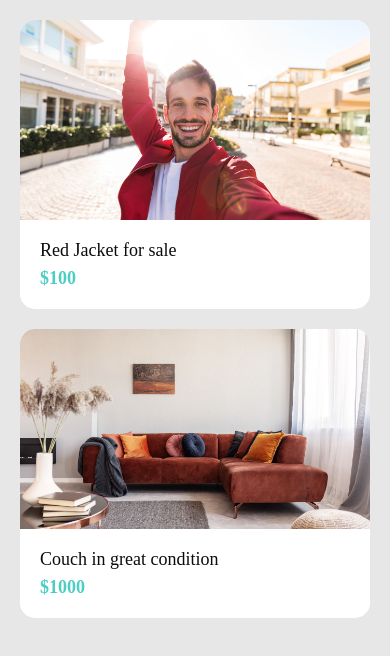
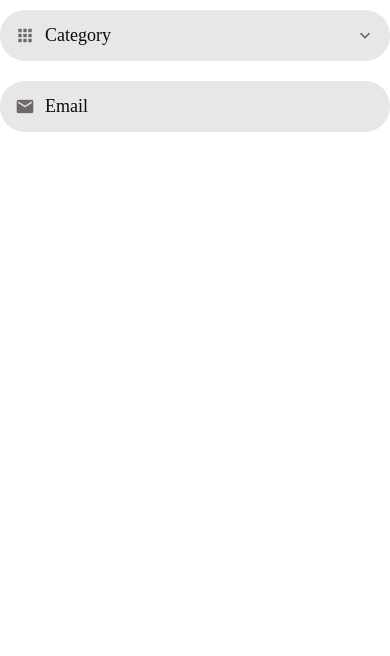
Before and after one commit to ahmadhmi/ReactNative-Project-MarketPlace-, a React Native app: screen / in a window 390 px wide. Shown: the top 656 px of the page. Built offline with nearby package versions, Linux system fonts and the light colour scheme.

Commit message:
added the AppPicker component

```diff
--- a/App.js
+++ b/App.js
@@ -9,11 +9,14 @@
 import ViewImageScreen from "./app/screens/ViewImageScreen";
 import AccountScreen from "./app/screens/AccountScreen";
 import ListingScreen from "./app/screens/ListingScreen";
+import AppPicker from "./app/components/AppPicker";
+import AppTextInput from "./app/components/AppTextInput";
 
 export default function App() {
   return (
     <GestureHandlerRootView>
-      <ListingScreen/>
+      <AppPicker icon="apps" placeholder="Category" />
+      <AppTextInput icon="email" placeholder="Email" />
     </GestureHandlerRootView>
   );
 }
--- /dev/null
+++ b/app/components/AppPicker.js
@@ -0,0 +1,81 @@
+import React, { useState } from "react";
+import {
+  View,
+  StyleSheet,
+  TouchableWithoutFeedback,
+  Modal,
+  Button,
+  FlatList,
+} from "react-native";
+import { MaterialCommunityIcons } from "@expo/vector-icons";
+
+import AppText from "./AppText";
+import Screen from "./Screen";
+import defaultStyles from "../config/styles";
+import PickerItem from "./PickerItem";
+
+function AppPicker({ icon, items, onSelectItem, placeholder, selectedItem }) {
+  const [modalVisible, setModalVisible] = useState(false);
+
+  return (
+    <>
+      <TouchableWithoutFeedback onPress={() => setModalVisible(true)}>
+        <View style={styles.container}>
+          {icon && (
+            <MaterialCommunityIcons
+              name={icon}
+              size={20}
+              color={defaultStyles.colors.medium}
+              style={styles.icon}
+            />
+          )}
+          <AppText style={styles.text}>
+            {selectedItem ? selectedItem.label : placeholder}
+          </AppText>
+          <MaterialCommunityIcons
+            name="chevron-down"
+            size={20}
+            color={defaultStyles.colors.medium}
+          />
+        </View>
+      </TouchableWithoutFeedback>
+      <Modal visible={modalVisible} animationType="slide">
+        <Screen>
+          <Button title="Close" onPress={() => setModalVisible(false)} />
+          <FlatList
+            data={items}
+            keyExtractor={(item) => item.value.toString()}
+            renderItem={({ item }) => (
+              <PickerItem
+                label={item.label}
+                onPress={() => {
+                  setModalVisible(false);
+                  onSelectItem(item);
+                }}
+              />
+            )}
+          />
+        </Screen>
+      </Modal>
+    </>
+  );
+}
+
+const styles = StyleSheet.create({
+  container: {
+    backgroundColor: defaultStyles.colors.light,
+    borderRadius: 25,
+    flexDirection: "row",
+    width: "100%",
+    padding: 15,
+    marginVertical: 10,
+  },
+  icon: {
+    marginRight: 10,
+  },
+  text: {
+    flex: 1,
+  },
+});
+
+export default AppPicker;
--- a/app/components/AppTextInput.js
+++ b/app/components/AppTextInput.js
@@ -1,18 +1,25 @@
 import React from "react";
-import { TextInput, View } from "react-native";
-import { MAterialCommunityIcons } from "@expo/vector-icons";
+import { View, TextInput, StyleSheet } from "react-native";
+import { MaterialCommunityIcons } from "@expo/vector-icons";
+
 import defaultStyles from "../config/styles";
 
 function AppTextInput({ icon, ...otherProps }) {
   return (
     <View style={styles.container}>
-      {icon && <MAterialCommunityIcons name={icon} size={20} color={defaultStyles.colors.medium} style={styles.icon} />}
-      <TextInput style={defaultStyles.text} {...otherProps}/>
+      {icon && (
+        <MaterialCommunityIcons
+          name={icon}
+          size={20}
+          color={defaultStyles.colors.medium}
+          style={styles.icon}
+        />
+      )}
+      <TextInput style={defaultStyles.text} {...otherProps} />
     </View>
   );
 }
 
-export default AppTextInput;
 const styles = StyleSheet.create({
   container: {
     backgroundColor: defaultStyles.colors.light,
@@ -22,8 +29,9 @@
     padding: 15,
     marginVertical: 10,
   },
+  icon: {
+    marginRight: 10,
+  },
+});
 
-  icon:{
-    marginRight: 10,
-  }
-});
+export default AppTextInput;
--- /dev/null
+++ b/app/components/PickerItem.js
@@ -0,0 +1,19 @@
+import React from "react";
+import { TouchableOpacity, StyleSheet } from "react-native";
+import AppText from "./AppText";
+
+function PickerItem({ label, onPress }) {
+  return (
+    <TouchableOpacity onPress={onPress}>
+      <AppText style={styles.text}>{label}</AppText>
+    </TouchableOpacity>
+  );
+}
+
+const styles = StyleSheet.create({
+  text: {
+    padding: 20,
+  },
+});
+
+export default PickerItem;
```
